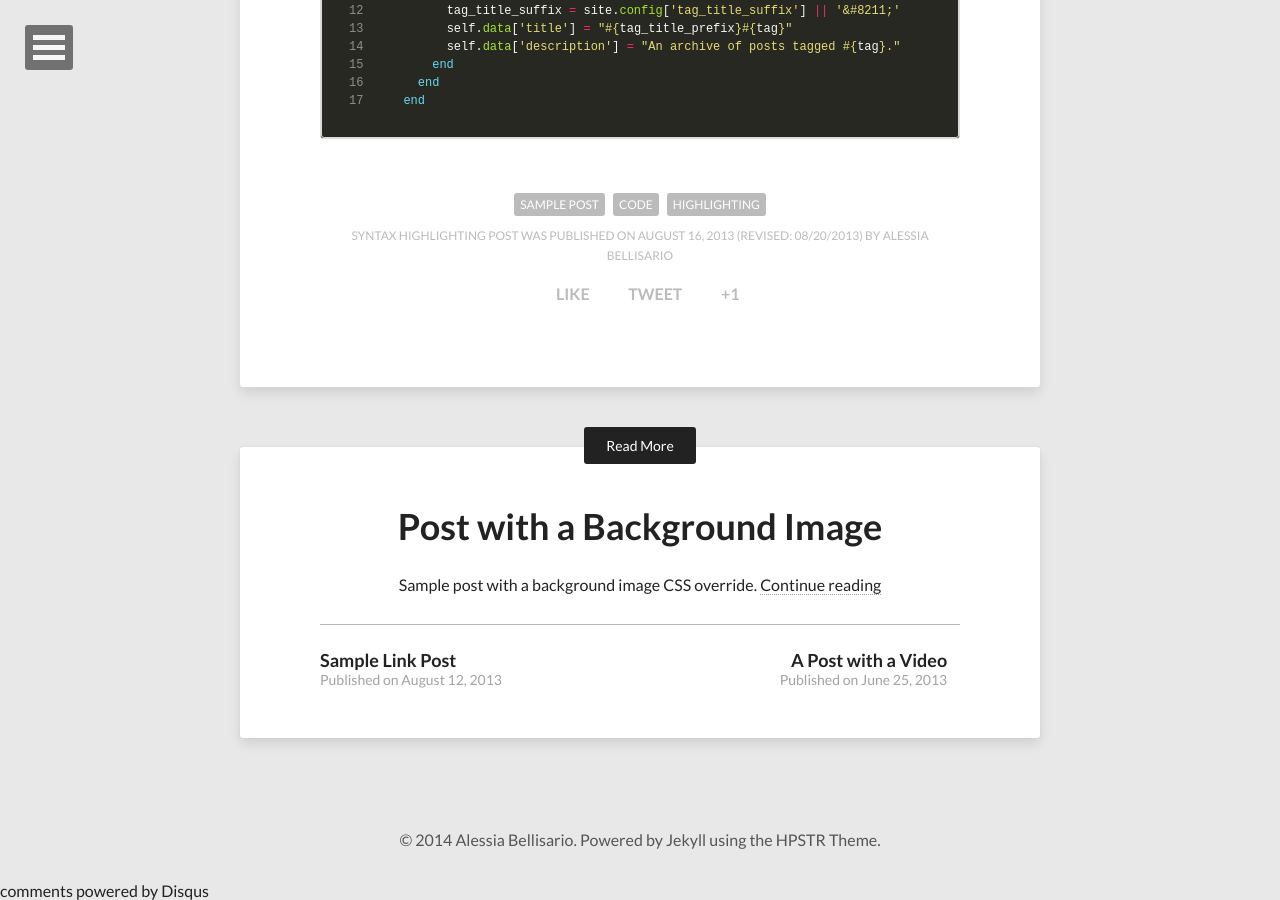
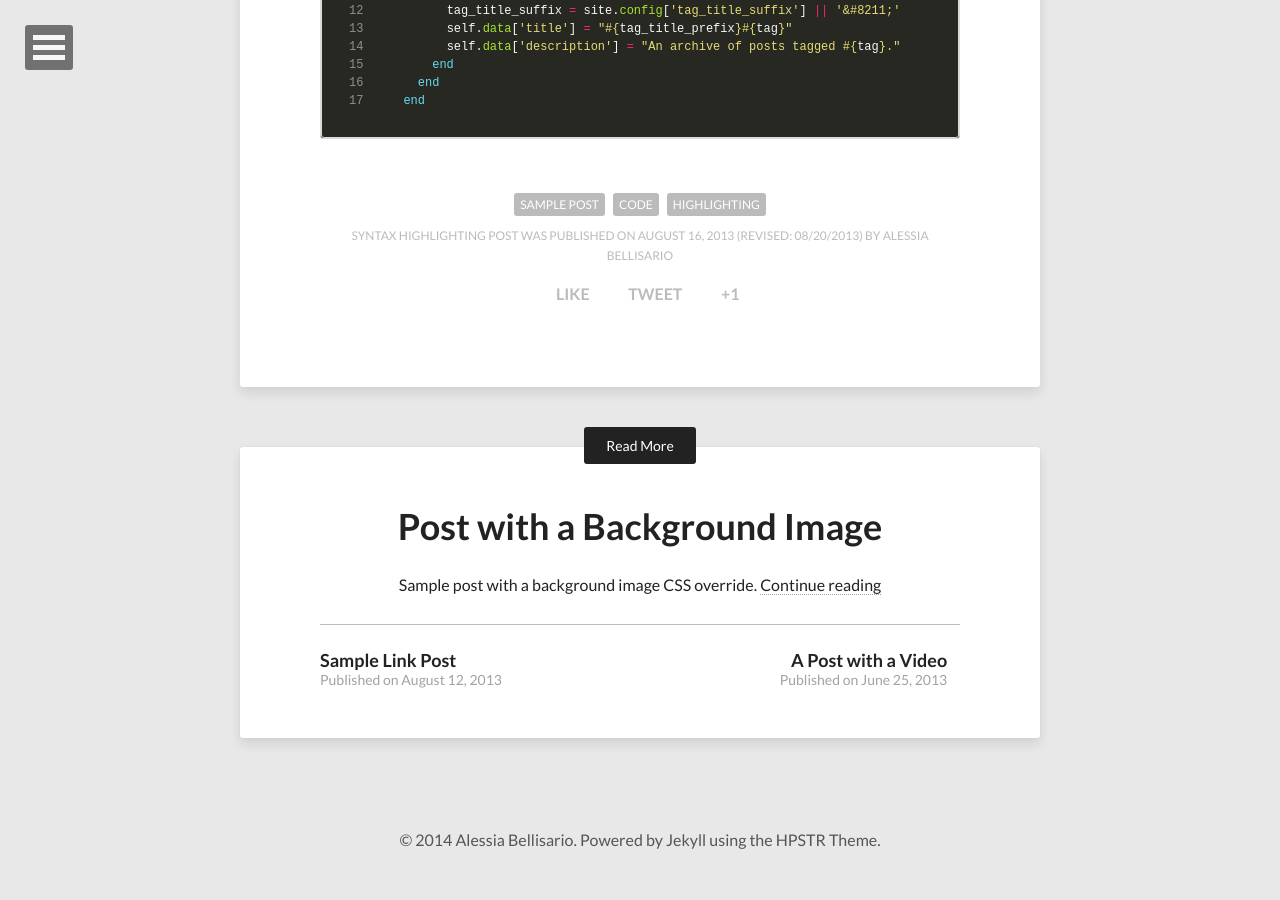
Before and after one commit to alessbell/alessbell.github.io-archive, a Jekyll site: the page built from _posts/2013-08-16-code-highlighting-post.md, in a window 1280 px wide and 900 px high, scrolled down 3362 px. Built offline with Jekyll 4.4.1, drawn with Linux system fonts in a browser that asks for light colours; nearby versions of some CDN libraries; comment, search, counter and statistics services are not loaded; some of the changed lines change nothing that is shown.

Commit message:
Comments etc.

```diff
--- a/_config.yml
+++ b/_config.yml
@@ -8,7 +8,7 @@
 owner:
   name:           Alessia Bellisario
   avatar:         avatar.jpg
-  bio:            "Your bio goes here. It shouldn't be super long but a good two sentences or two should suffice."
+  bio:            "Alessia is a Bitmaker and University of Toronto grad. She loves tech, politics and a good espresso (or four)."
   email:          bellisario.alessia@gmail.com
   # Social networking links used in footer. Update and remove as you like.
   twitter: alessbell
@@ -41,7 +41,7 @@
     external: true
 
 # http://en.wikipedia.org/wiki/List_of_tz_database_time_zones
-timezone:    America/New_York
+timezone:    America/Toronto
 future:      true
 pygments:    true
 markdown:    kramdown
--- a/_posts/2013-08-16-code-highlighting-post.md
+++ b/_posts/2013-08-16-code-highlighting-post.md
@@ -8,7 +8,7 @@
   feature: abstract-10.jpg
   credit: dargadgetz
   creditlink: http://www.dargadgetz.com/ios-7-abstract-wallpaper-pack-for-iphone-5-and-ipod-touch-retina/
-comments: true
+comments: false
 share: true
 ---
 
```
